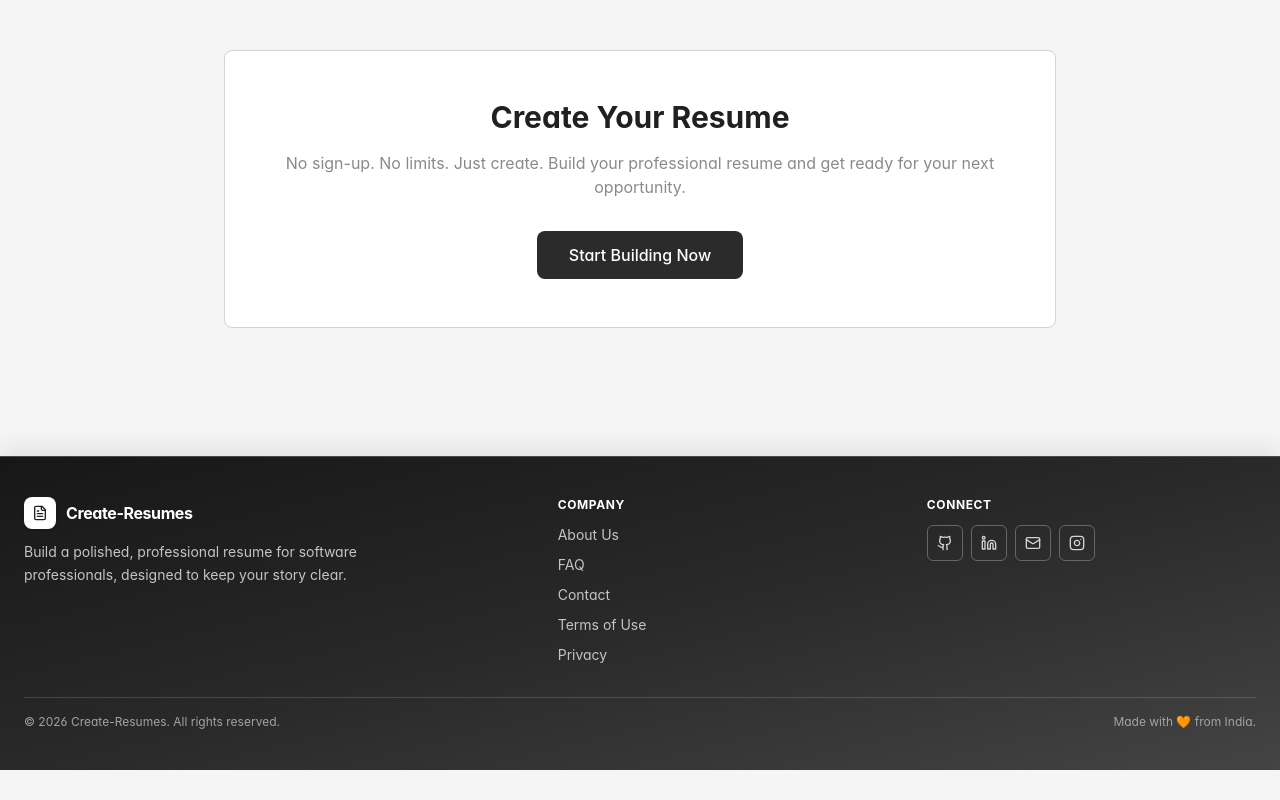
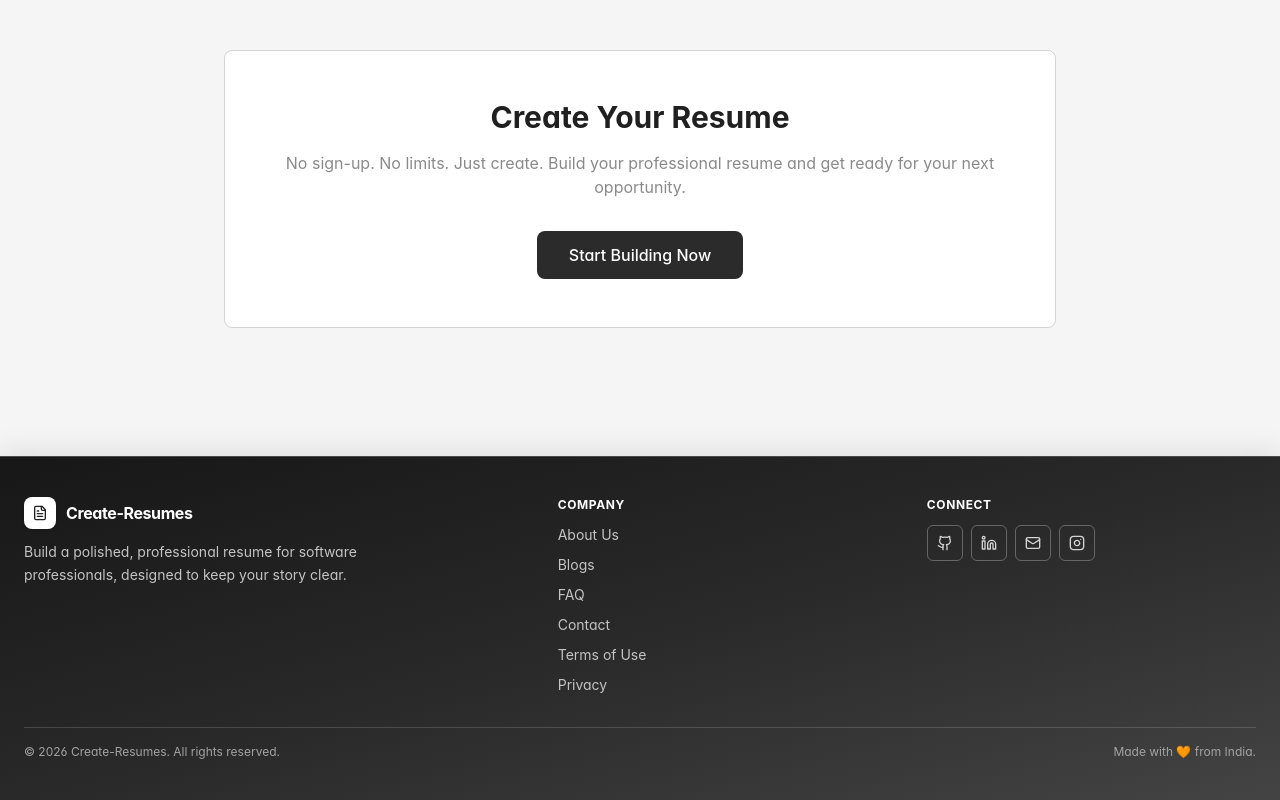
Before and after one commit to Gitanuj993/create-resume-ui, a React (Vite) app: page /about in a window 1280 px wide. Shown: the part 2843-3643 px from the top of the page. Before the commit the page ends 3613 px from the top, so only its background shows below. Built offline with nearby package versions, Linux system fonts and the light colour scheme.

Commit message:
Add 'Blogs' link to footer

```diff
--- a/src/components/Footer.tsx
+++ b/src/components/Footer.tsx
@@ -4,6 +4,7 @@ import { Link } from 'react-router-dom';
 
 const footerLinks = [
   { label: 'About Us', to: '/about' },
+  { label: 'Blogs', to: '/blogs' },
   { label: 'FAQ', to: '/faq' },
   { label: 'Contact', to: '/contact' },
   { label: 'Terms of Use', to: '/terms' },
```
